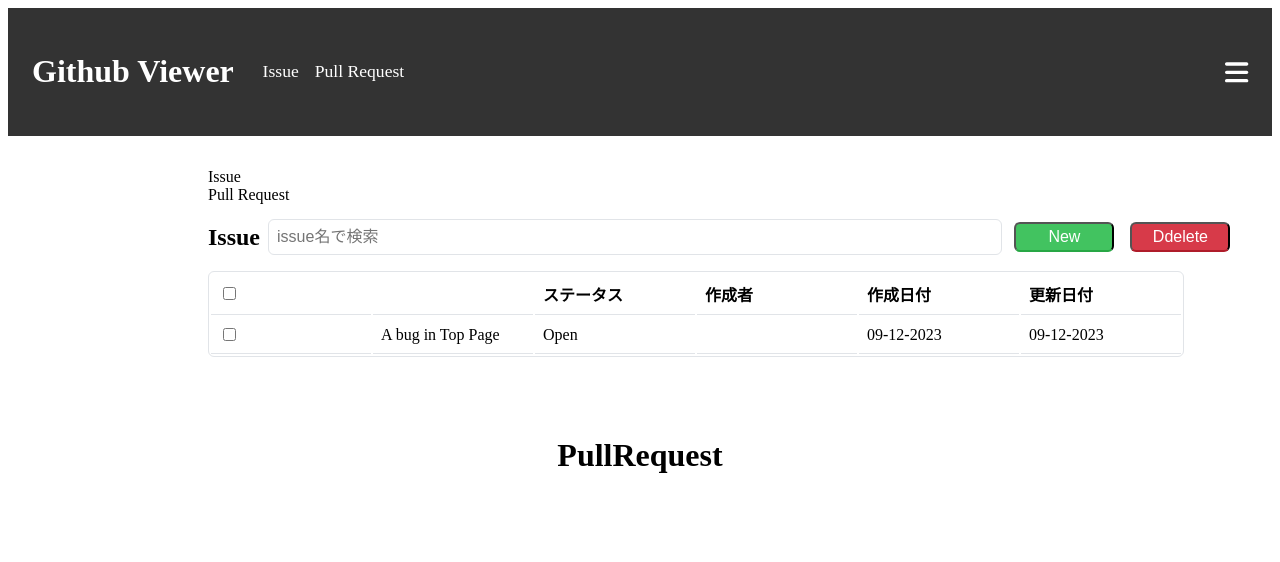
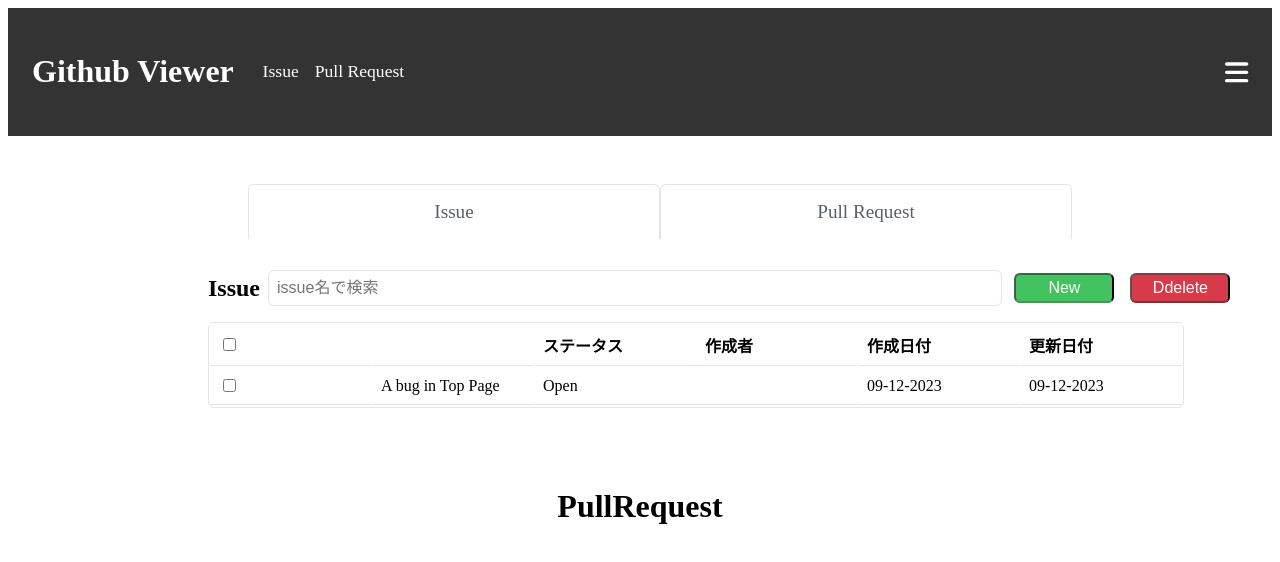
Before and after one commit to canopus-m-satoshi/redux-github-viewer, a React (Create React App) app: page / in a window 1280 px wide. Shown: the top 562 px of the page. Built offline with nearby package versions, Linux system fonts and the light colour scheme.

Commit message:
TabListのマークアップ

```diff
--- a/src/components/atoms/Tab.jsx
+++ b/src/components/atoms/Tab.jsx
@@ -1,4 +1,29 @@
+import styled from 'styled-components'
+
+const StyledTab = styled.li`
+  font-size: 1.2rem;
+  width: 100%;
+  text-align: center;
+  border-radius: 6px 6px 0px 0px;
+  border-top: 1px solid #e1e4e8;
+  border-right: 1px solid #e1e4e8;
+  border-left: 1px solid #e1e4e8;
+  list-style-type: none;
+
+  span {
+    cursor: pointer;
+    color: #586069;
+    padding: 16px;
+    display: block;
+    width: 100%;
+  }
+`
+
 const Tab = ({ children }) => {
-  return <div>{children}</div>
+  return (
+    <StyledTab>
+      <span>{children}</span>
+    </StyledTab>
+  )
 }
 export default Tab
--- a/src/components/molecules/TabList.jsx
+++ b/src/components/molecules/TabList.jsx
@@ -1,4 +1,10 @@
+import styled from 'styled-components'
+
+const StyledTabList = styled.ul`
+  display: flex;
+`
+
 const TabList = ({ children }) => {
-  return <div>{children}</div>
+  return <StyledTabList>{children}</StyledTabList>
 }
 export default TabList
```
